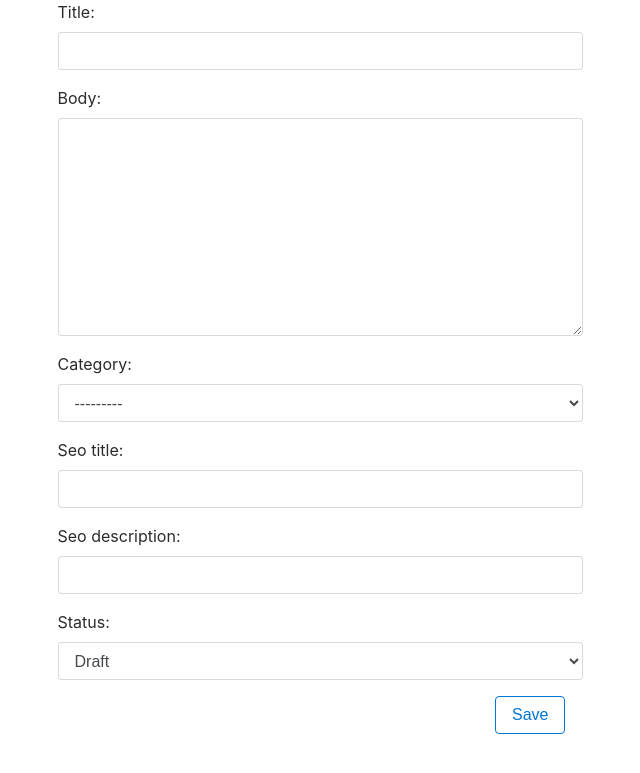
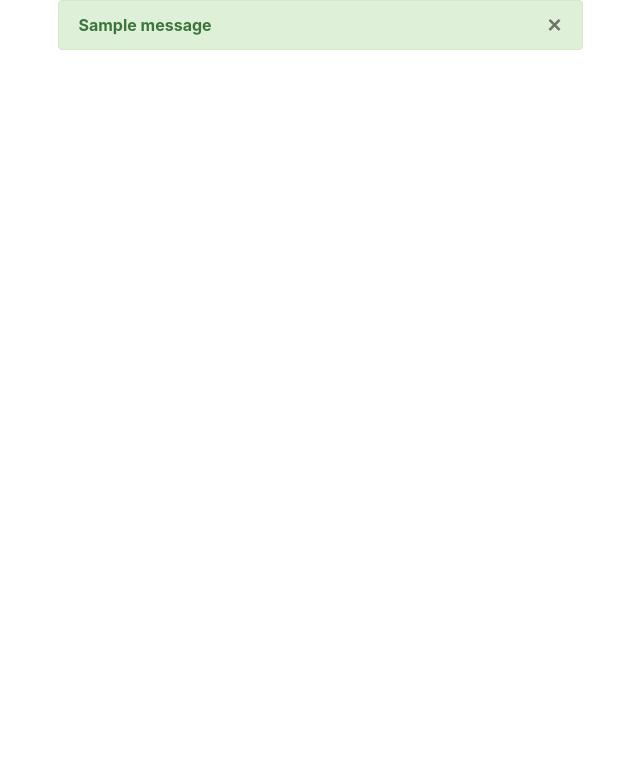
Before and after one commit to dilipMaharjan/python-blog, a Django app: a page that uses templates/post/new_post.html in a window 1280 px wide. Shown: the top 773 px of the page, without its empty margins (320-960 px from the left). Run offline with Django 3.2, Linux system fonts and the light colour scheme; tables that the repository leaves empty hold one stand-in row (values such as "Sample post"); one stand-in notice (Sample message) is shown; some libraries are stand-ins or nearby versions.

Commit message:
using messages from django.contrib

```diff
--- a/blog/views.py
+++ b/blog/views.py
@@ -2,6 +2,8 @@ from django.shortcuts import render, get_object_or_404
 from django.core.paginator import Paginator, EmptyPage, PageNotAnInteger
 from .models import Post, Category
 from .forms import PostForm
+from django.contrib import messages
+
 
 # function based list view
 def post_list(request):
@@ -47,12 +49,13 @@ def new_post(request):
     template='post/new_post.html'
 
     post=PostForm(request.POST or None)
-
-    if post.is_valid():
-        post.save()
-    else:
-        post=PostForm()
-
+    try:
+        if post.is_valid():
+            post.save()
+            messages.success(request,"Post saved successfully.")
+    except Exception as e:
+         post=PostForm()
+         messages.warning(request,"Post couldn't be saved successfully.Error :{}".format(e))
     context = {
         'form':post,
     }
--- a/templates/post/new_post.html
+++ b/templates/post/new_post.html
@@ -1,5 +1,13 @@
 {% extends 'base.html' %} {%block content%}
 <div class="offset-3 col-md-6">
+    {% if messages %} {% for message in messages %}
+    <div {% if message.tags %} class="alert alert-{{ message.tags }}" {% endif %} role="alert">
+        <button type="button" class="close" data-dismiss="alert" aria-label="Close">
+            <span aria-hidden="true">&times;</span>
+        </button>
+        <strong>{{ message }}</strong>
+    </div>
+    {% endfor %} {% else %}
     <form method="post"> {%csrf_token%}
         <div class="form-group">
             {{form.as_p}}
@@ -7,4 +15,4 @@
         <button class="btn btn-outline-primary offset-10" type="submit">Save</button>
     </form>
 </div>
-{%endblock %}
+{% endif %} {%endblock %}
```
